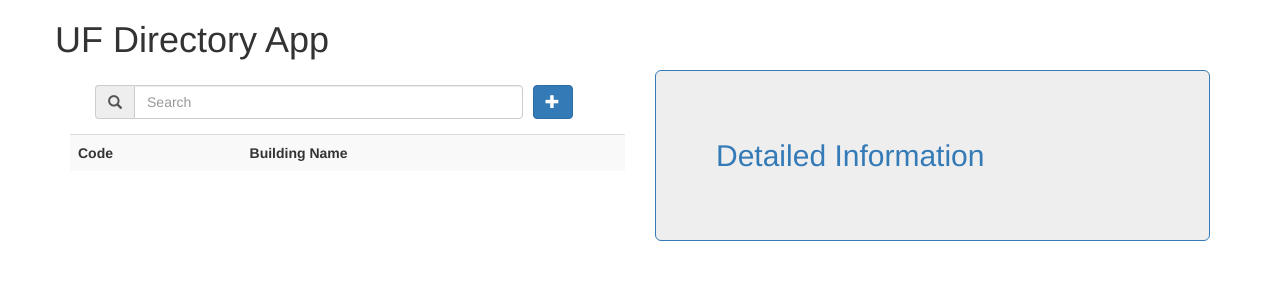
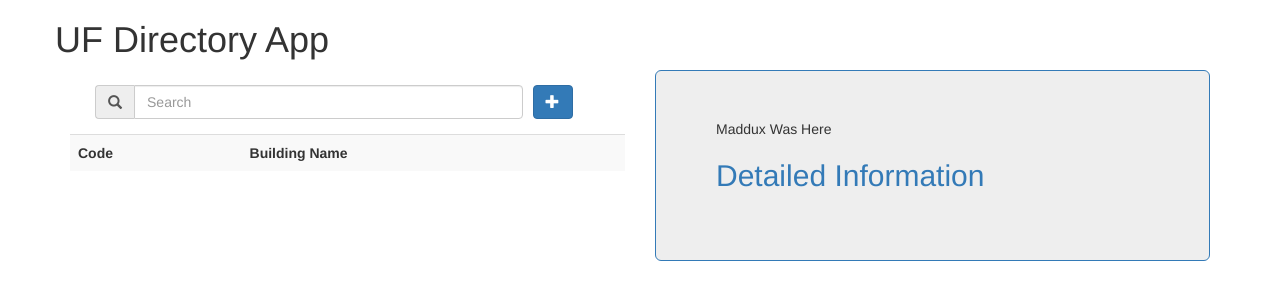
Before and after one commit to NickTateo/cen3031-group-3, a website: page client/index.html in a window 1280 px wide. Drawn offline with nearby package versions, Linux system fonts and the light colour scheme; no server answers.

Commit message:
Update index.html

```diff
--- a/client/index.html
+++ b/client/index.html
@@ -47,6 +47,7 @@
       </div>
       <div class="col-md-6">
         <div class="jumbotron border">
+          Maddux Was Here
           <h2 style="color:#337ab7;">Detailed Information</h2>
           <div>
             <h3>{{detailedInfo.name}}</h3>
```
